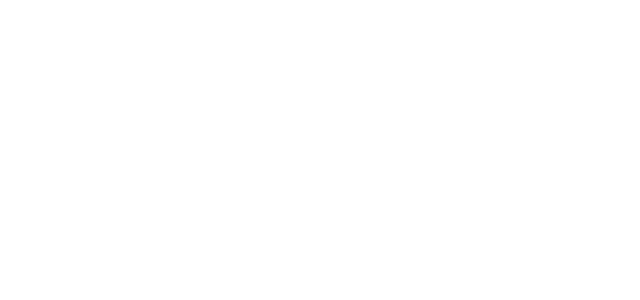
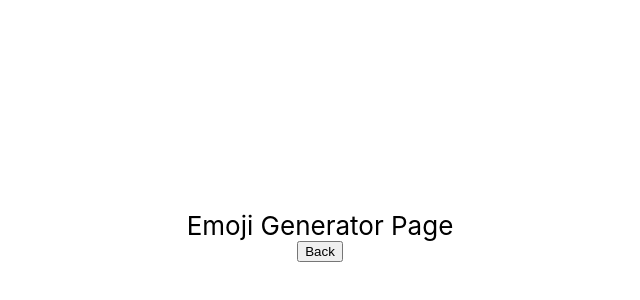
Before and after one commit to elleizar/frankenmoji, a React (Create React App) app: page /generator in a window 1280 px wide. Shown: the part 164-464 px from the top of the page, without its empty margins (320-960 px from the left). Built offline with nearby package versions, Linux system fonts and the light colour scheme.

Commit message:
changed editor to generator

```diff
--- a/src/containers/App.js
+++ b/src/containers/App.js
@@ -1,7 +1,6 @@
 import '../css/App.css';
-// import { DefaultReact } from '../components/DefaultReact';
 import { WelcomePage } from './WelcomePage';
-import { EditorPage } from './EditorPage';
+import { GeneratorPage } from './GeneratorPage';
 import { Component } from 'react';
 import { Route, Switch, BrowserRouter as Router } from 'react-router-dom'
 
@@ -16,8 +15,8 @@ class App extends Component{
           <Route path="/welcome">
             <WelcomePage />
           </Route>
-          <Route path="/editor">
-            <EditorPage />
+          <Route path="/generator">
+            <GeneratorPage />
           </Route>
         </Switch>
       </Router>
--- a/src/containers/EditorPage.js
+++ b/src/containers/GeneratorPage.js
@@ -1,16 +1,16 @@
 import { Component } from "react";
 import Button from "react-bootstrap/Button";
 
-export class EditorPage extends Component {
+export class GeneratorPage extends Component {
   buttonClicked () {
     window.location="welcome"
   }
 
   render() {
     return (
-      <div className="EditorPage">
-        <header className="Editor-header">
-          Editor Page
+      <div className="GeneratorPage">
+        <header className="Generator-header">
+          Emoji Generator Page
         </header>
         <Button
           onClick={this.buttonClicked}>
--- a/src/containers/WelcomePage.js
+++ b/src/containers/WelcomePage.js
@@ -5,7 +5,7 @@ import Button from 'react-bootstrap/Button'
 
 export class WelcomePage extends Component {
   buttonClicked () {
-    window.location="editor"
+    window.location="generator"
   }
 
   render() {
--- a/src/css/App.css
+++ b/src/css/App.css
@@ -31,8 +31,8 @@
   }
 }
 
-/* Editor page */
-.EditorPage {
+/* Generator page */
+.GeneratorPage {
   background-color: white;
   min-height: 100vh;
   display: flex;
```
Also changed, not shown: 1 other file (tests, documents, lock files or other folders).
